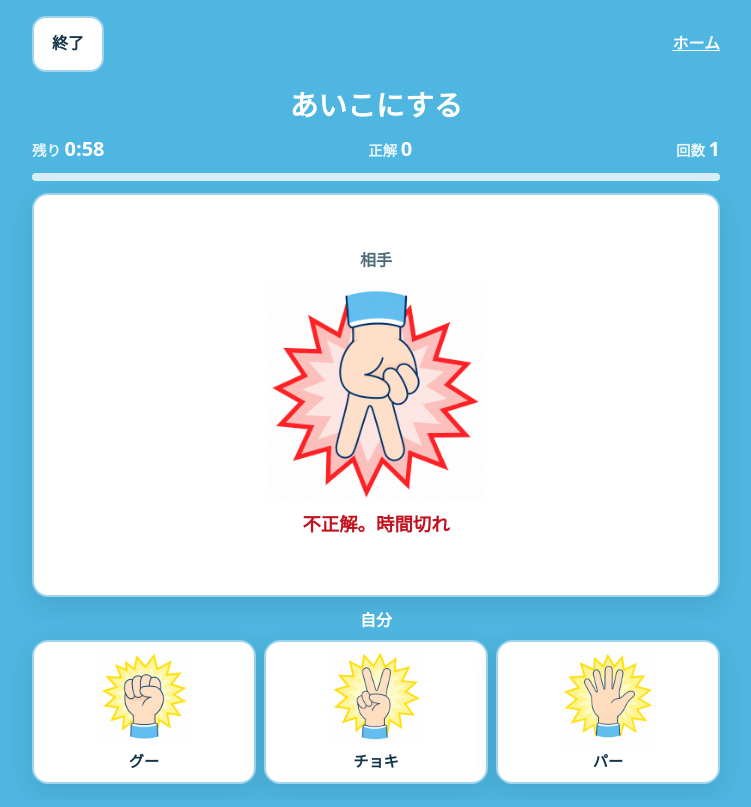
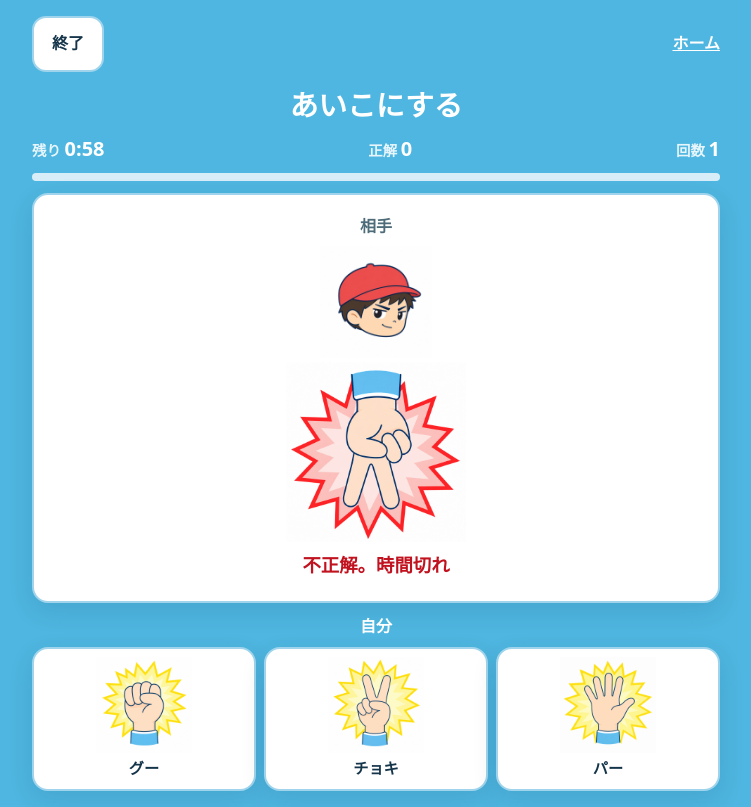
Before and after one commit to ponnmayo15-a11y/sugu-asobu-app-public, a website: page apps/ato-janken/index.html in a window 1280 px wide. Both pictures are taken after a click on the button "始める". Shown: the whole page, without its empty margins (264-1015 px from the left). Drawn offline with Linux system fonts and the light colour scheme; no server answers.

Commit message:
後出しじゃんけんの相手に、勝ち負けの顔を入れる。

```diff
--- a/apps/ato-janken/css/janken.css
+++ b/apps/ato-janken/css/janken.css
@@ -155,11 +155,24 @@ body.janken-page {
   font-weight: 700;
 }
 
+.cpu-pair {
+  display: flex;
+  flex-direction: column;
+  align-items: center;
+  gap: 4px;
+  margin-top: 8px;
+}
+
+.cpu-face {
+  display: block;
+  width: min(112px, 32vw);
+  height: auto;
+}
+
 .cpu-hand {
   display: block;
-  width: min(220px, 56vw);
+  width: min(180px, 48vw);
   height: auto;
-  margin: 8px 0 0;
   transform: rotate(180deg);
 }
 
--- a/apps/ato-janken/index.html
+++ b/apps/ato-janken/index.html
@@ -81,12 +81,20 @@
 
       <div class="stage">
         <p class="cpu-label">相手</p>
+        <div class="cpu-pair">
+          <img
+            class="cpu-face"
+            id="cpu-face"
+            src="img/cpu-face-look.png"
+            alt=""
+          />
           <img
             class="cpu-hand"
             id="cpu-hand"
             src="img/cpu-gu.jpg"
             alt="グー"
           />
+        </div>
         <p class="judge" id="judge" aria-live="polite"></p>
       </div>
 
--- a/apps/ato-janken/js/main.js
+++ b/apps/ato-janken/js/main.js
@@ -1,3 +1,9 @@
+const FACE_IMG = {
+  look: "img/cpu-face-look.png",
+  win: "img/cpu-face-win.png",
+  lose: "img/cpu-face-lose.jpg",
+};
+
 const CPU_IMG = {
   gu: "img/cpu-gu.jpg",
   choki: "img/cpu-choki.jpg",
@@ -112,6 +118,11 @@ function paintHud() {
   el("progress").textContent = String(state.done);
 }
 
+// 相手の顔を、じろっと／にやり／くやしい にする
+function setFace(kind) {
+  el("cpu-face").src = FACE_IMG[kind];
+}
+
 // 自分の手ボタンの並びを、設定どおりにする
 function lineUpHands() {
   const box = el("hands");
@@ -136,6 +147,7 @@ function putCpu() {
   const pic = el("cpu-hand");
   pic.src = CPU_IMG[state.cpu];
   pic.alt = HAND_NAME[state.cpu];
+  setFace("look");
   el("judge").textContent = "";
   el("judge").className = "judge";
   el("hands").querySelectorAll(".hand-btn").forEach((btn) => {
@@ -169,6 +181,7 @@ function onTimeout() {
   state.misses.push({ cpu: state.cpu, player: "", reason: "時間切れ" });
   el("judge").textContent = "不正解。時間切れ";
   el("judge").className = "judge is-ng";
+  setFace("win");
   waitThen(900, afterJudge);
 }
 
@@ -186,11 +199,13 @@ function paintJudge(ok, player) {
   if (ok) {
     el("judge").textContent = "正解";
     el("judge").className = "judge is-ok";
+    setFace("lose");
     return;
   }
   const right = HAND_NAME[neededHand(state.cpu, settings.goal)];
   el("judge").textContent = `不正解。正解は ${right}`;
   el("judge").className = "judge is-ng";
+  setFace("win");
 }
 
 // 判定のあと、次の手へ進む
```
Also changed, not shown: LOG.md (+12 -3 lines), apps/ato-janken/img/cpu-face-look.png (added), apps/ato-janken/img/cpu-face-lose.jpg (added), apps/ato-janken/img/cpu-face-win.png (added). Lines whose indentation alone changed are shown as unchanged.
